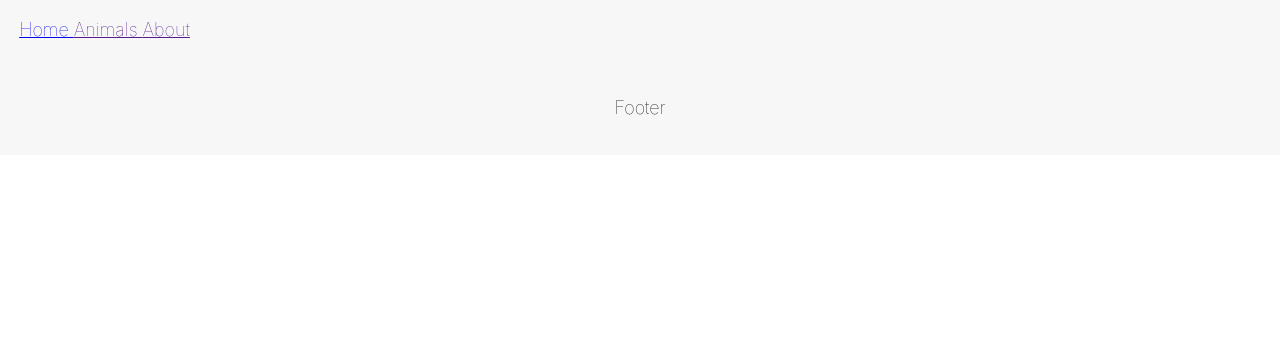
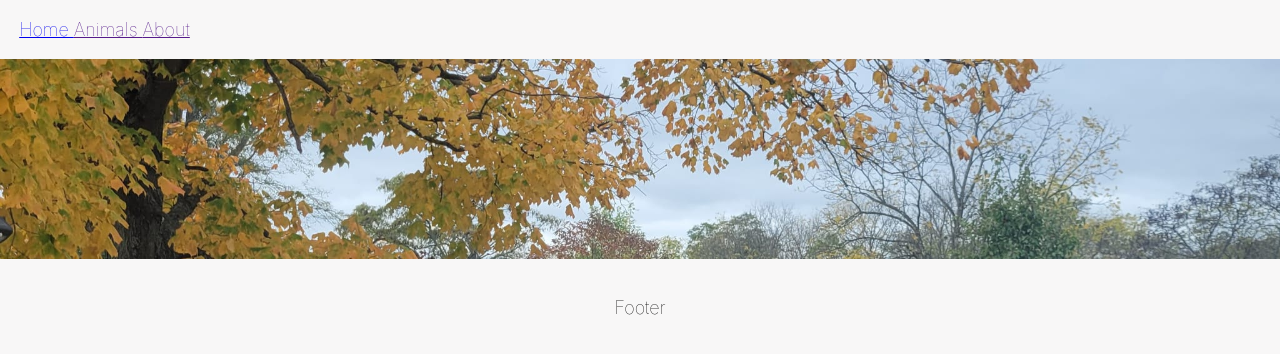
Before and after one commit to pitneyam/wildflowerGoats, a React (Create React App) app in the folder wildflowergoats/: page / in a window 1280 px wide. Shown: the top 354 px of the page. Built offline with nearby package versions, Linux system fonts and the light colour scheme.

Commit message:
got everything to respective places within components

```diff
--- a/wildflowergoats/src/App.js
+++ b/wildflowergoats/src/App.js
@@ -1,14 +1,20 @@
-import { Routes, Route } from 'react-router-dom';
+import { BrowserRouter, Routes, Route } from 'react-router-dom';
 import './App.css';
-import entrance from './images/farm_entrance.jpg';
 import Nav from './components/Nav';
 import Footer from './components/Footer';
+import Home from './components/Home';
 
 function App() {
   return (
     <div className="App">
       <Nav></Nav>
+      <BrowserRouter>
+        <Routes>
+          <Route path="/" element={<Home />} />
+          <Route path="*"/>
 
+        </Routes>
+      </BrowserRouter>
 
       <Footer></Footer>
     </div>
```
Also changed, not shown: wildflowergoats/src/components/Home.js (+5 -2 lines), wildflowergoats/src/components/NoPage.js (added).
